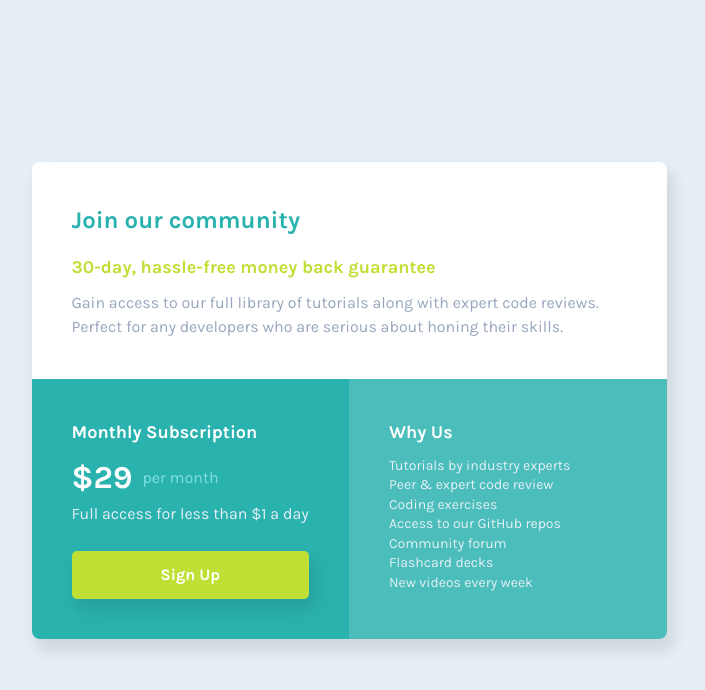
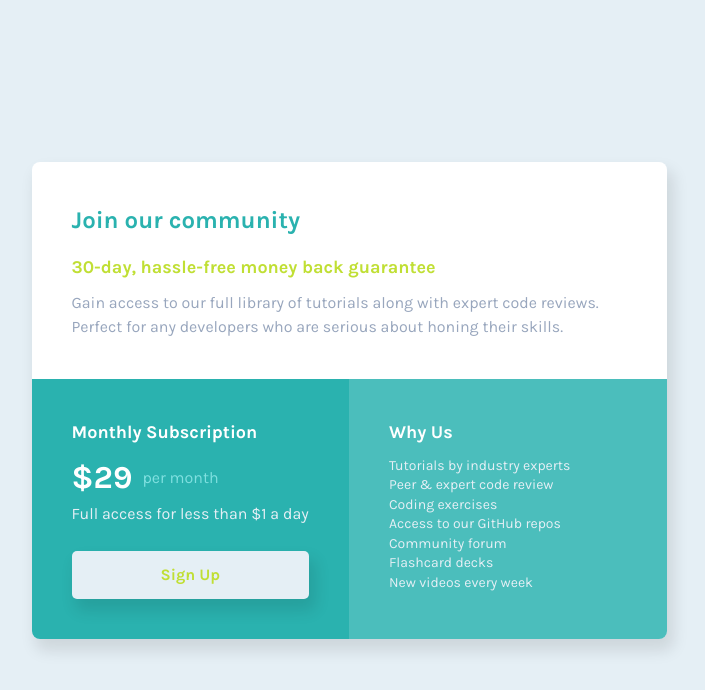
Before and after one commit to logic23dev/single-price-grid-component, a plain HTML site: page index.html in a window 1280 px wide. In both pictures the pointer is over the link "Sign Up". Shown: the whole page, without its empty margins (291-996 px from the left). Drawn offline with Linux system fonts and the light colour scheme.

Commit message:
added hover state for a element

```diff
--- a/css/styles.css
+++ b/css/styles.css
@@ -115,6 +115,11 @@ body {
   box-shadow: 5px 10px 15px 2px hsla(0, 0%, 0%, 0.1);
 }
 
+.card-sub a:hover {
+  background-color: var(--light-gray);
+  color: var(--bright-yellow);
+}
+
 .card-why {
   grid-area: 2 / 2 / 3 / 3;
   background-color: hsl(179, 47%, 52%);
```
